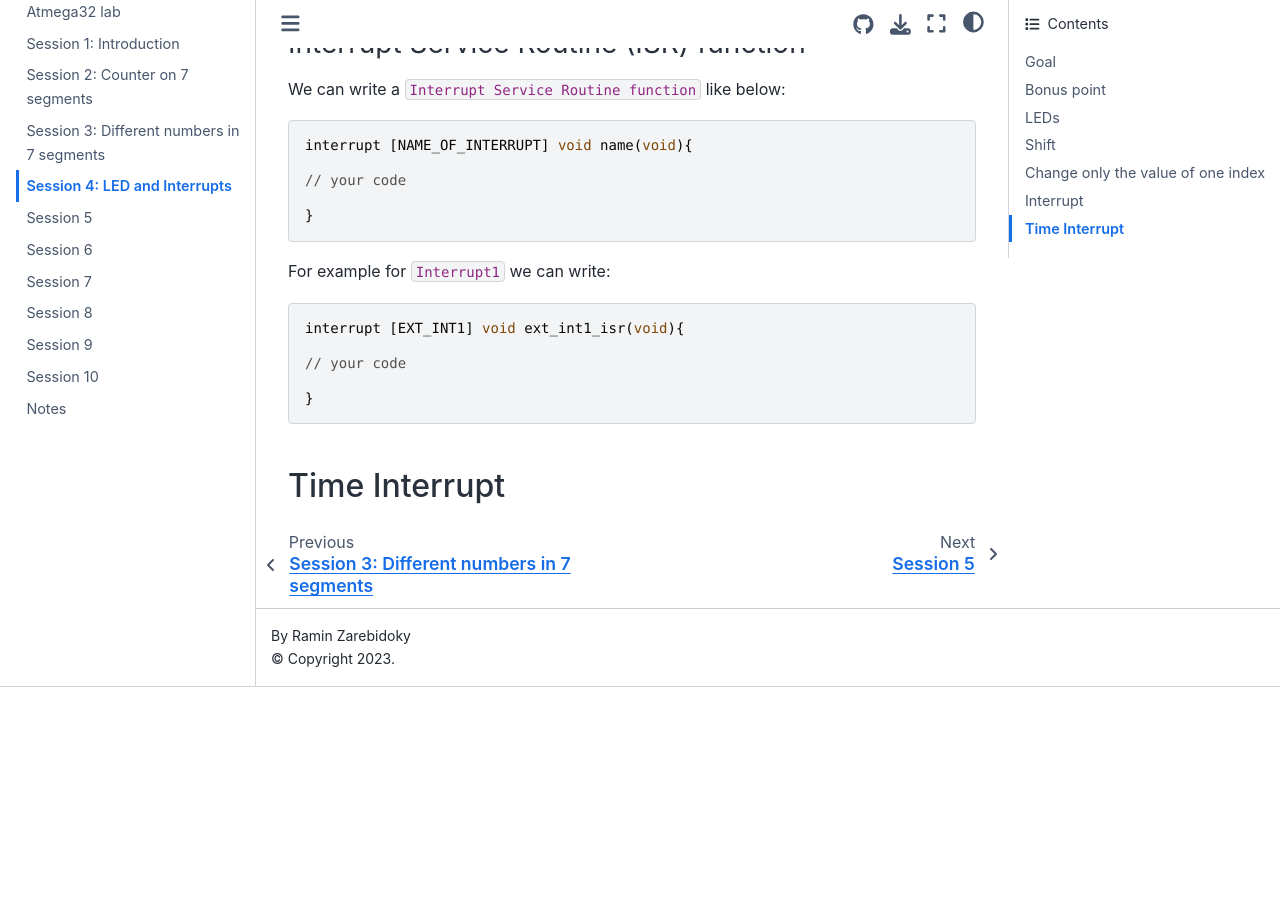
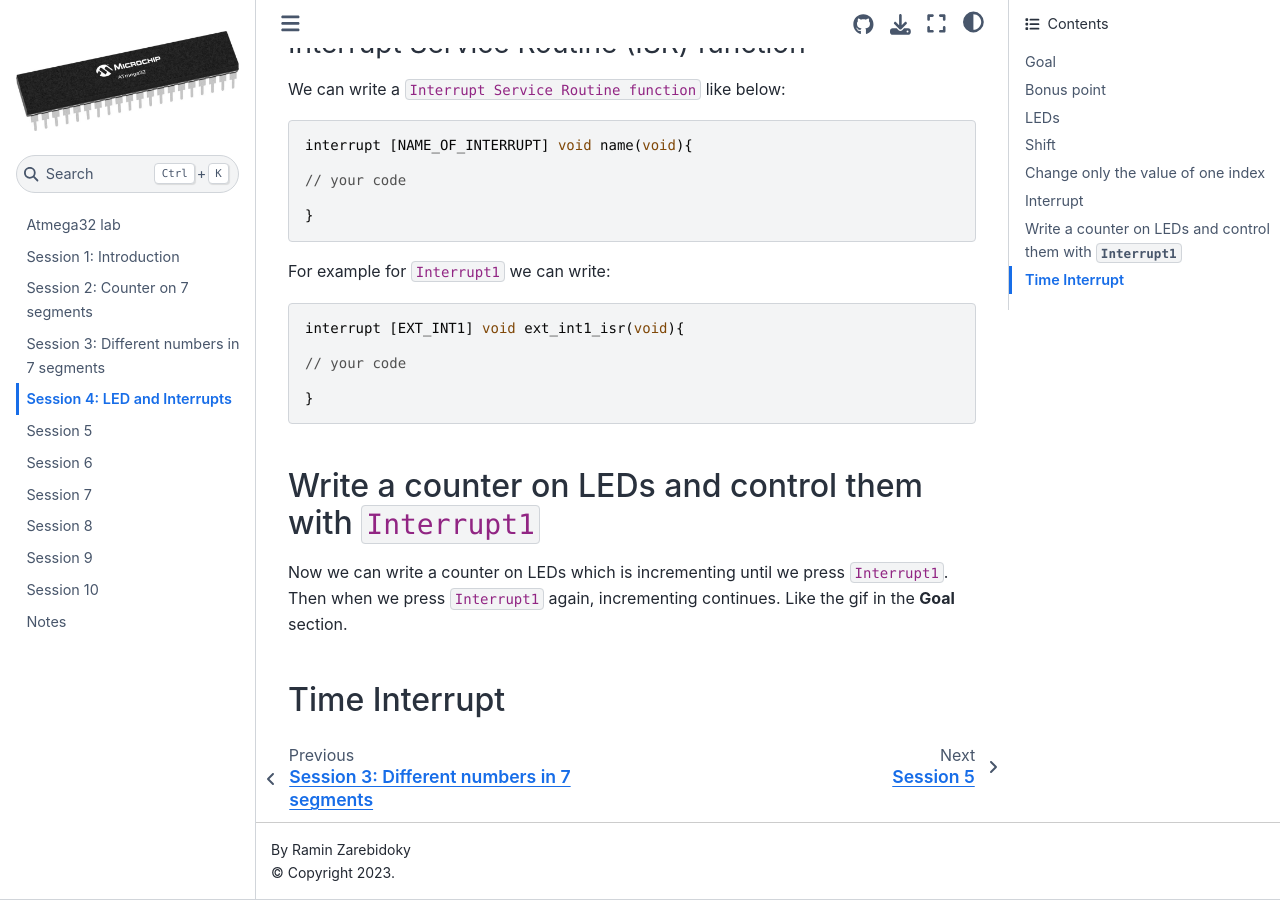
Before and after one commit to LiterallyTheOne/atmega32_lab, a Jupyter Book: the page built from docs/session_4.md, in a window 1280 px wide and 900 px high, scrolled down 4675 px. Built offline with Jupyter Book 1.0.4 settings and Sphinx 7.4.7 and the Sphinx Book theme 1.1.4, drawn with Linux system fonts in a browser that asks for light colours; before the commit the page ends 5362 px from its top, so only the background shows below that.

Commit message:
Add some explanation to Interrupt Service Routine function

````diff
--- a/docs/session_4.md
+++ b/docs/session_4.md
@@ -203,4 +203,11 @@
 }
 ```
 
+## Write a counter on LEDs and control them with `Interrupt1`
+
+Now we can write a counter on LEDs which is incrementing until
+we press `Interrupt1`.
+Then when we press `Interrupt1` again, incrementing continues.
+Like the gif in the **Goal** section.
+
 ## Time Interrupt
````
